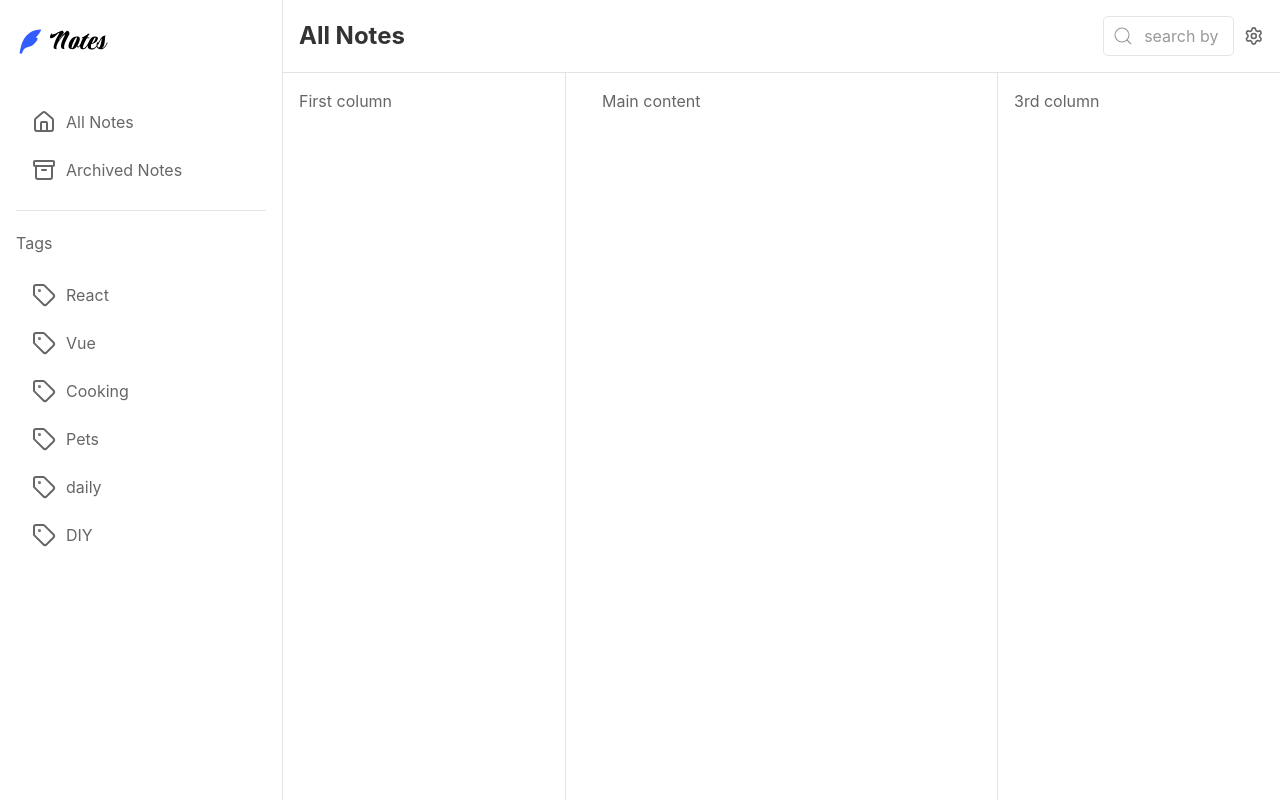
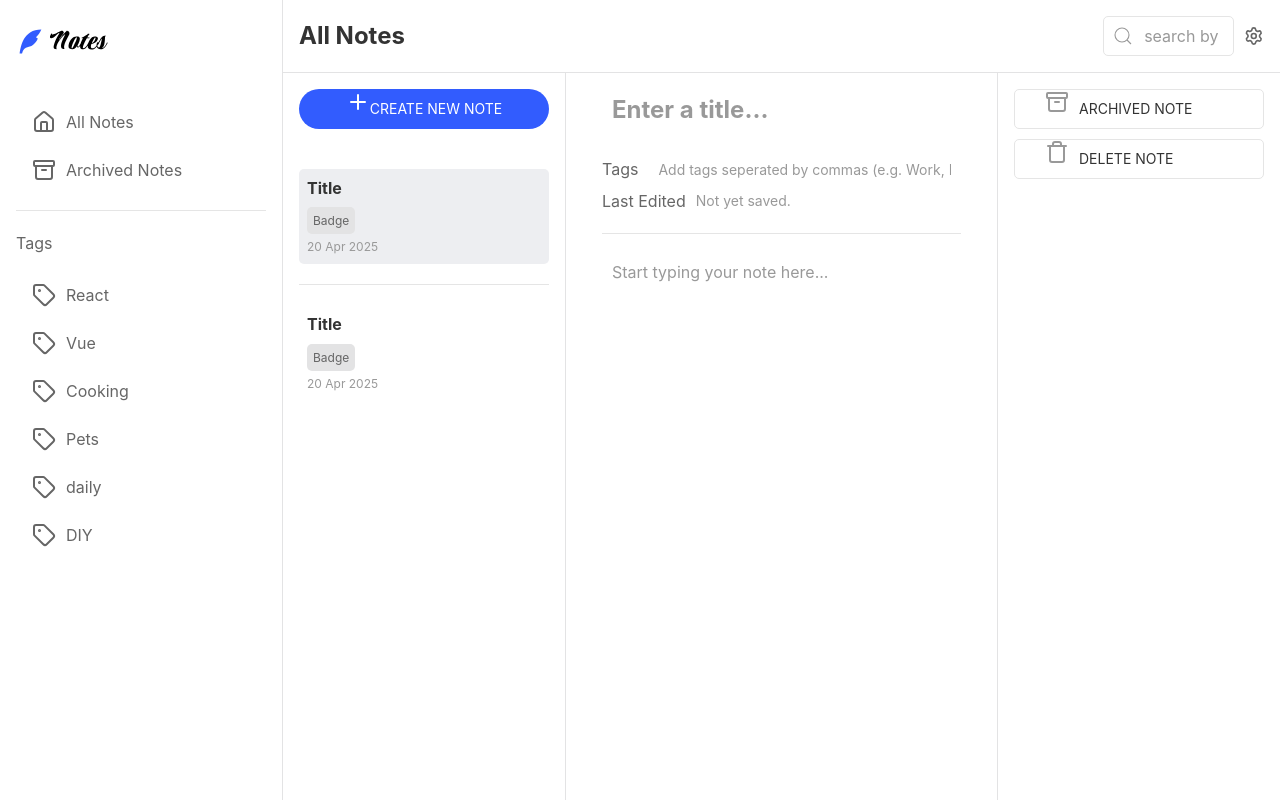
Before and after one commit to vjvic/notes-app, a Vue app: page /notes in a window 1280 px wide. Shown: the top 800 px of the page. Built offline with nearby package versions, Linux system fonts and the light colour scheme; the HTML template or start-up script is replaced by a standard one.

Commit message:
feat: notes UI

```diff
--- a/src/assets/styles/layouts/_notes.scss
+++ b/src/assets/styles/layouts/_notes.scss
@@ -1,4 +1,5 @@
 @use "../abstracts/mixins" as *;
+@use "./../abstracts/variables" as *;
 
 .notes-layout {
   @include three-column-layout();
@@ -15,4 +16,17 @@
   &__action-panel {
     @include layout-column(left);
   }
+
+  input,
+  textarea {
+    border: none;
+
+    &:focus {
+      outline: 0.4px solid $color-primary-500;
+    }
+
+    textarea {
+      height: 100vh;
+    }
+  }
 }
--- a/src/components/Button.vue
+++ b/src/components/Button.vue
@@ -49,10 +49,4 @@ const handleClick = () => {
 };
 </script>
 
-<style scoped>
-::v-deep [slot="icon"] {
-  margin-right: 0.5rem;
-  display: inline-flex;
-  align-items: center;
-}
-</style>
+<style scoped></style>
--- /dev/null
+++ b/src/components/NoteForm.vue
@@ -0,0 +1,47 @@
+<template>
+  <form>
+    <fieldset class="uk-fieldset">
+      <div class="uk-margin">
+        <input
+          class="uk-input uk-text-bold uk-text-large uk-border-rounded"
+          type="text"
+          placeholder="Enter a title..."
+          aria-label="Input"
+        />
+      </div>
+
+      <div class="uk-flex uk-flex-middle">
+        <p
+          class="notes-layout__tag uk-margin-remove-bottom uk-margin-small-right"
+        >
+          Tags
+        </p>
+        <input
+          class="uk-input uk-text-meta uk-border-rounded"
+          type="text"
+          placeholder="Add tags seperated by commas (e.g. Work, Planning)"
+          aria-label="Input"
+        />
+      </div>
+      <div class="uk-flex uk-flex-middle">
+        <p
+          class="notes-layout__edited uk-margin-remove-bottom uk-margin-small-right"
+        >
+          Last Edited
+        </p>
+        <p class="notes-layout__date uk-margin-remove uk-text-meta">
+          Not yet saved.
+        </p>
+      </div>
+
+      <hr />
+
+      <textarea
+        class="uk-textarea uk-height-1-1 uk-border-rounded"
+        rows="30"
+        placeholder="Start typing your note here..."
+        aria-label="Textarea"
+      ></textarea>
+    </fieldset>
+  </form>
+</template>
--- a/src/components/NoteItem.vue
+++ b/src/components/NoteItem.vue
@@ -1,9 +1,8 @@
 <template>
-  <aside class="home-layout__sidebar">
   <Button
     color="primary"
     border="pill"
-      class="uk-width-1-1 uk-margin-medium-bottom"
+    class="uk-width-1-1 uk-margin-medium-bottom uk-flex uk-flex-center"
   >
     <Plus />
     Create New Note
@@ -24,7 +23,6 @@
       <p class="uk-margin-remove uk-text-meta">20 Apr 2025</p>
     </article>
   </a>
-  </aside>
 </template>
 
 <script setup>
--- a/src/views/HomeView.vue
+++ b/src/views/HomeView.vue
@@ -1,13 +1,11 @@
 <template>
   <div class="home-layout">
-    <NoteItem />
+    <aside class="home-layout__sidebar">
+      <NoteItem />
+    </aside>
 
-    <section class="home-layout__content">
-      <p>Main content</p>
-    </section>
+    <section class="home-layout__content"></section>
   </div>
-
-  todo create noteitem component
 </template>
 
 <script setup>
--- a/src/views/NotesView.vue
+++ b/src/views/NotesView.vue
@@ -1,15 +1,32 @@
 <template>
   <div class="notes-layout">
     <div class="notes-layout__sidebar">
-      <p>First column</p>
+      <NoteItem />
     </div>
 
     <div class="notes-layout__content">
-      <p>Main content</p>
+      <NoteForm />
     </div>
 
     <div class="notes-layout__action-panel">
-      <p>3rd column</p>
+      <Button
+        color="default"
+        class="uk-width-1-1 uk-margin-small-bottom uk-flex"
+      >
+        <Archive class="uk-text-meta" />
+        <span class="uk-margin-small-left">Archived Note</span>
+      </Button>
+      <Button color="default" class="uk-width-1-1 uk-flex">
+        <Trash class="uk-text-meta" />
+        <span class="uk-margin-small-left">Delete Note</span>
+      </Button>
     </div>
   </div>
 </template>
+
+<script setup lang="ts">
+import NoteItem from "@/components/NoteItem.vue";
+import Button from "@/components/Button.vue";
+import NoteForm from "@/components/NoteForm.vue";
+import { Archive, Trash } from "lucide-vue-next";
+</script>
```
Lines whose indentation alone changed are shown as unchanged.
